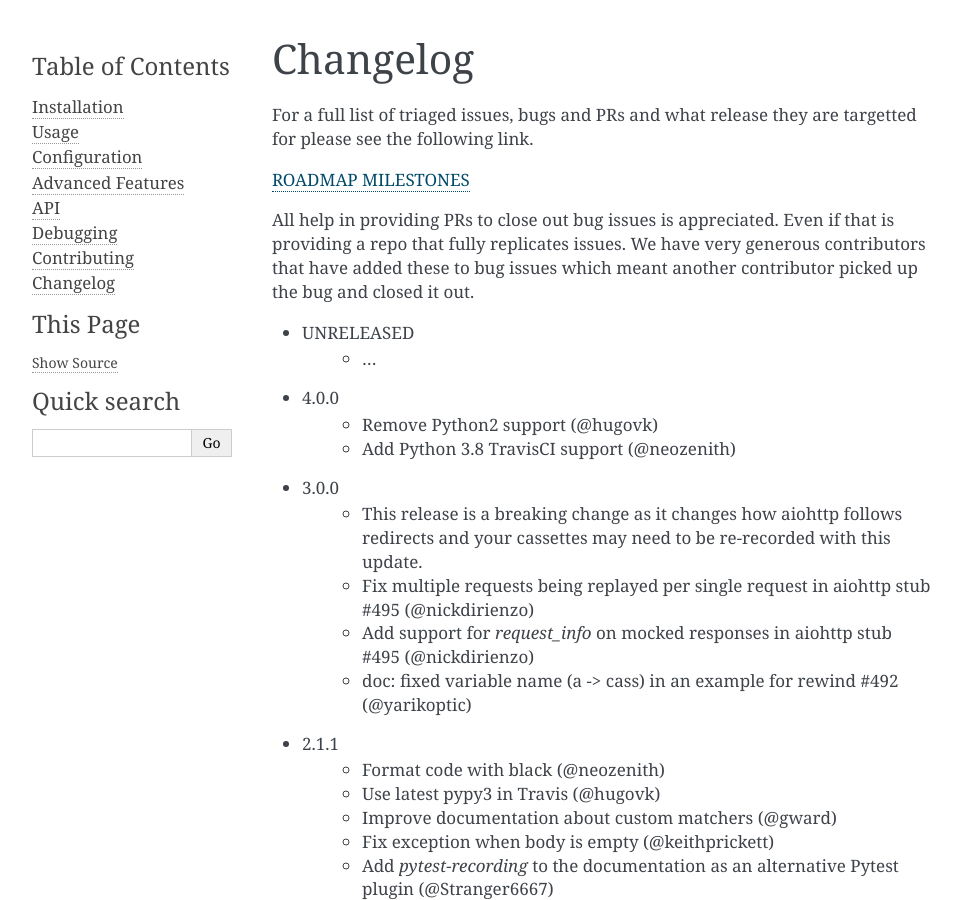
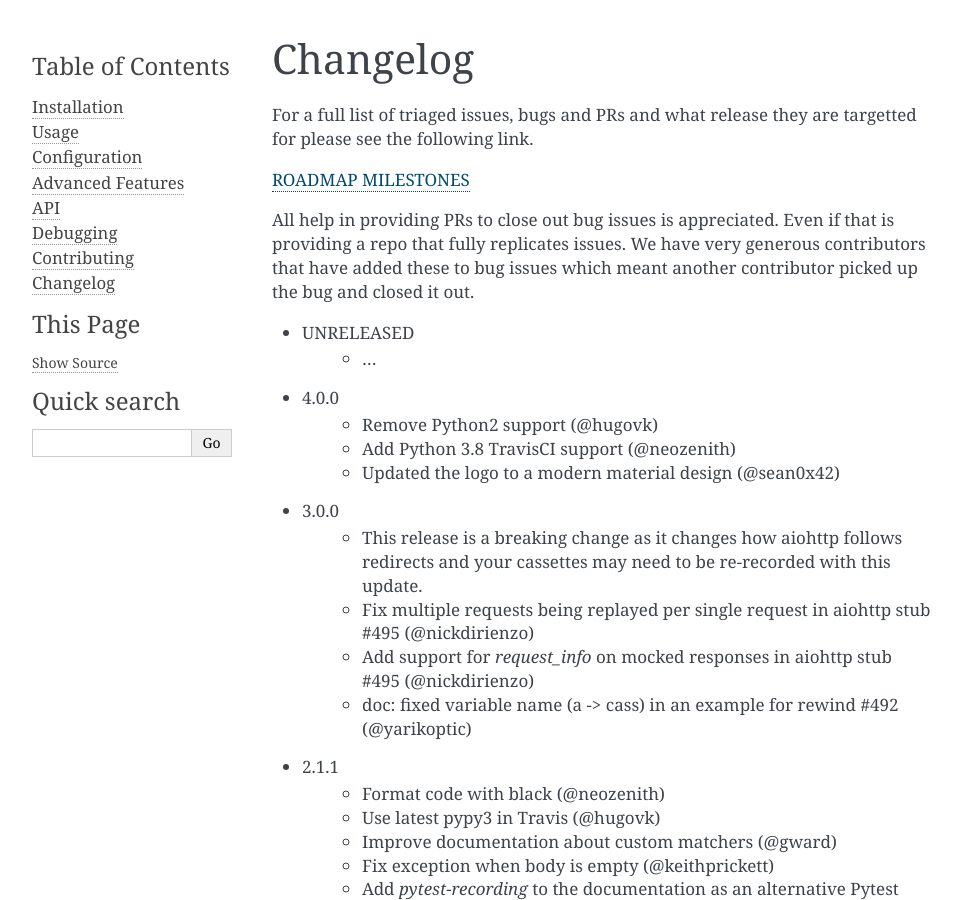
Before and after one commit to kevin1024/vcrpy, a Sphinx documentation site: the page built from docs/changelog.rst, in a window 1280 px wide and 900 px high. Shown: the whole window, without its empty margins (148-1109 px from the left). Built offline with Sphinx 7.4.7, drawn with Linux system fonts in a browser that asks for light colours.

Commit message:
Add credit for V4 logo changes.

```diff
--- a/docs/changelog.rst
+++ b/docs/changelog.rst
@@ -14,6 +14,7 @@ All help in providing PRs to close out bug issues is appreciated. Even if that i
 -  4.0.0
     - Remove Python2 support (@hugovk)
     - Add Python 3.8 TravisCI support (@neozenith)
+    - Updated the logo to a modern material design (@sean0x42)
 
 -  3.0.0
     - This release is a breaking change as it changes how aiohttp follows redirects and your cassettes may need to be re-recorded with this update.
```
